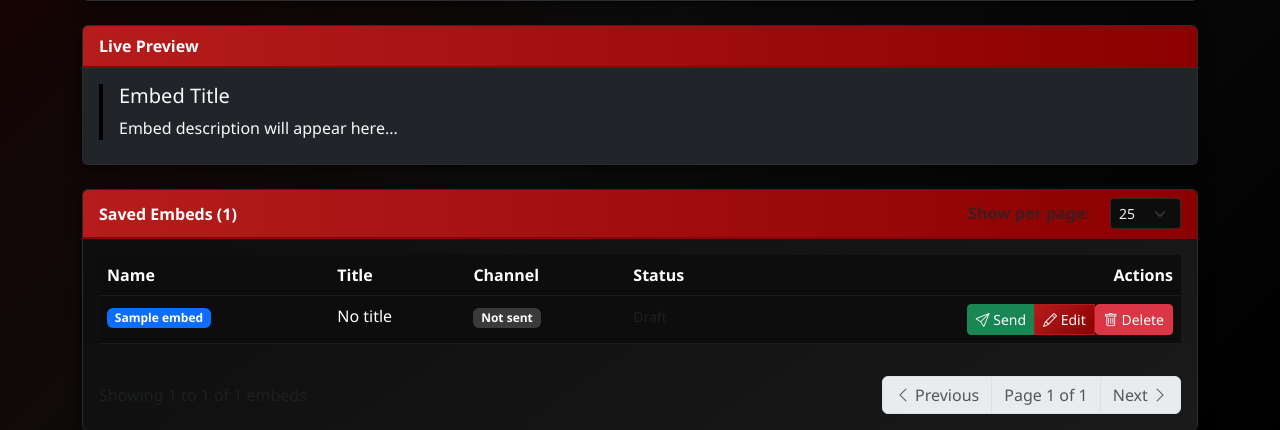
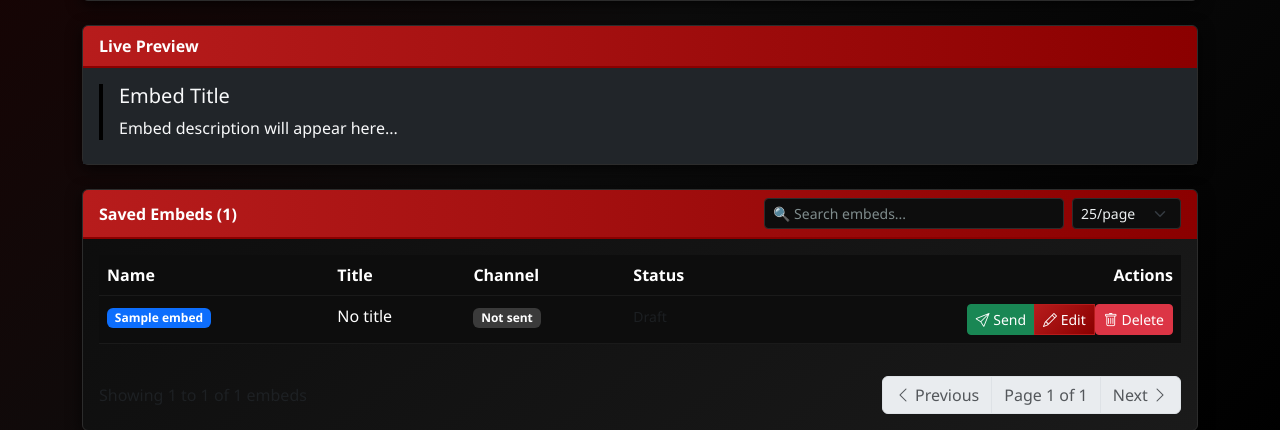
Before and after one commit to mothsnyx/entity, a Flask app: template templates/embeds.html in a window 1280 px wide. Shown: the part 1147-1577 px from the top of the page. Run offline with Flask 3, Linux system fonts and the light colour scheme; the template is opened without the code that fills it: most values are stand-ins (such as "Sample title", 1, 10 or a date in 2020); some libraries are stand-ins or nearby versions.

Commit message:
Update embeds.html

```diff
--- a/templates/embeds.html
+++ b/templates/embeds.html
@@ -134,16 +134,22 @@
 
 <!-- Saved Embeds List -->
 <div class="card">
-    <div class="card-header d-flex justify-content-between align-items-center">
-        <span>Saved Embeds (<span id="total-embeds">{{ embeds|length }}</span>)</span>
-        <div>
-            <span class="text-muted me-3">Show per page:</span>
-            <select id="items-per-page" class="form-select form-select-sm d-inline-block w-auto">
-                <option value="10">10</option>
-                <option value="25" selected>25</option>
-                <option value="50">50</option>
-                <option value="100">100</option>
-            </select>
+    <div class="card-header">
+        <div class="row align-items-center">
+            <div class="col-md-3">
+                <span>Saved Embeds (<span id="total-embeds">{{ embeds|length }}</span>)</span>
+            </div>
+            <div class="col-md-9">
+                <div class="d-flex gap-2 justify-content-end align-items-center">
+                    <input type="text" id="search-box" class="form-control form-control-sm" placeholder="🔍 Search embeds..." style="max-width: 300px;">
+                    <select id="items-per-page" class="form-select form-select-sm" style="width: auto;">
+                        <option value="10">10/page</option>
+                        <option value="25" selected>25/page</option>
+                        <option value="50">50/page</option>
+                        <option value="100">100/page</option>
+                    </select>
+                </div>
+            </div>
         </div>
     </div>
     <div class="card-body">
@@ -324,20 +330,48 @@
 
 {% block scripts %}
 <script>
-// Pagination variables
-let currentPage = 1;
-let itemsPerPage = 25;
+// Pagination and Search with localStorage persistence
+const PAGE_NAME = 'embeds';
+let currentPage = parseInt(localStorage.getItem(`${PAGE_NAME}_currentPage`)) || 1;
+let itemsPerPage = parseInt(localStorage.getItem(`${PAGE_NAME}_itemsPerPage`)) || 25;
 let allRows = [];
+let filteredRows = [];
 
 // Initialize pagination
 document.addEventListener('DOMContentLoaded', function() {
     allRows = Array.from(document.querySelectorAll('.embed-row'));
+    filteredRows = [...allRows];
+
+    // Restore saved state
+    const savedSearch = localStorage.getItem(`${PAGE_NAME}_searchTerm`);
+
+    if (savedSearch) {
+        document.getElementById('search-box').value = savedSearch;
+        const searchTerm = savedSearch.toLowerCase();
+        filteredRows = allRows.filter(row => row.textContent.toLowerCase().includes(searchTerm));
+    }
+
+    document.getElementById('items-per-page').value = itemsPerPage;
     updatePagination();
+
+    // Search functionality
+    document.getElementById('search-box').addEventListener('input', function() {
+        const searchTerm = this.value.toLowerCase();
+        localStorage.setItem(`${PAGE_NAME}_searchTerm`, searchTerm);
+        filteredRows = allRows.filter(row => {
+            return row.textContent.toLowerCase().includes(searchTerm);
+        });
+        currentPage = 1;
+        localStorage.setItem(`${PAGE_NAME}_currentPage`, currentPage);
+        updatePagination();
+    });
 
     // Items per page change
     document.getElementById('items-per-page').addEventListener('change', function() {
         itemsPerPage = parseInt(this.value);
+        localStorage.setItem(`${PAGE_NAME}_itemsPerPage`, itemsPerPage);
         currentPage = 1;
+        localStorage.setItem(`${PAGE_NAME}_currentPage`, currentPage);
         updatePagination();
     });
 
@@ -346,6 +380,7 @@ document.addEventListener('DOMContentLoaded', function() {
         e.preventDefault();
         if (currentPage > 1) {
             currentPage--;
+            localStorage.setItem(`${PAGE_NAME}_currentPage`, currentPage);
             updatePagination();
         }
     });
@@ -353,32 +388,43 @@ document.addEventListener('DOMContentLoaded', function() {
     // Next page
     document.getElementById('next-page').addEventListener('click', function(e) {
         e.preventDefault();
-        const totalPages = Math.ceil(allRows.length / itemsPerPage);
+        const totalPages = Math.ceil(filteredRows.length / itemsPerPage);
         if (currentPage < totalPages) {
             currentPage++;
+            localStorage.setItem(`${PAGE_NAME}_currentPage`, currentPage);
             updatePagination();
         }
     });
 });
 
 function updatePagination() {
-    const totalItems = allRows.length;
+    const totalItems = filteredRows.length;
     const totalPages = Math.ceil(totalItems / itemsPerPage);
+
+    // Adjust current page if needed
+    if (currentPage > totalPages && totalPages > 0) {
+        currentPage = totalPages;
+        localStorage.setItem(`${PAGE_NAME}_currentPage`, currentPage);
+    }
+
     const startIndex = (currentPage - 1) * itemsPerPage;
     const endIndex = Math.min(startIndex + itemsPerPage, totalItems);
 
     // Hide all rows
     allRows.forEach(row => row.style.display = 'none');
 
-    // Show only current page rows
+    // Show only filtered and paginated rows
     for (let i = startIndex; i < endIndex; i++) {
-        allRows[i].style.display = '';
+        if (filteredRows[i]) {
+            filteredRows[i].style.display = '';
+        }
     }
 
     // Update info text
     document.getElementById('showing-start').textContent = totalItems > 0 ? startIndex + 1 : 0;
     document.getElementById('showing-end').textContent = endIndex;
     document.getElementById('showing-total').textContent = totalItems;
+    document.getElementById('total-embeds').textContent = totalItems;
     document.getElementById('page-info').textContent = `Page ${currentPage} of ${totalPages || 1}`;
 
     // Update button states
@@ -398,7 +444,10 @@ function updatePagination() {
     }
 
     // Scroll to top of table
-    document.getElementById('embeds-table').scrollIntoView({ behavior: 'smooth', block: 'start' });
+    const table = document.getElementById('embeds-table');
+    if (table) {
+        table.scrollIntoView({ behavior: 'smooth', block: 'start' });
+    }
 }
 </script>
 
```
